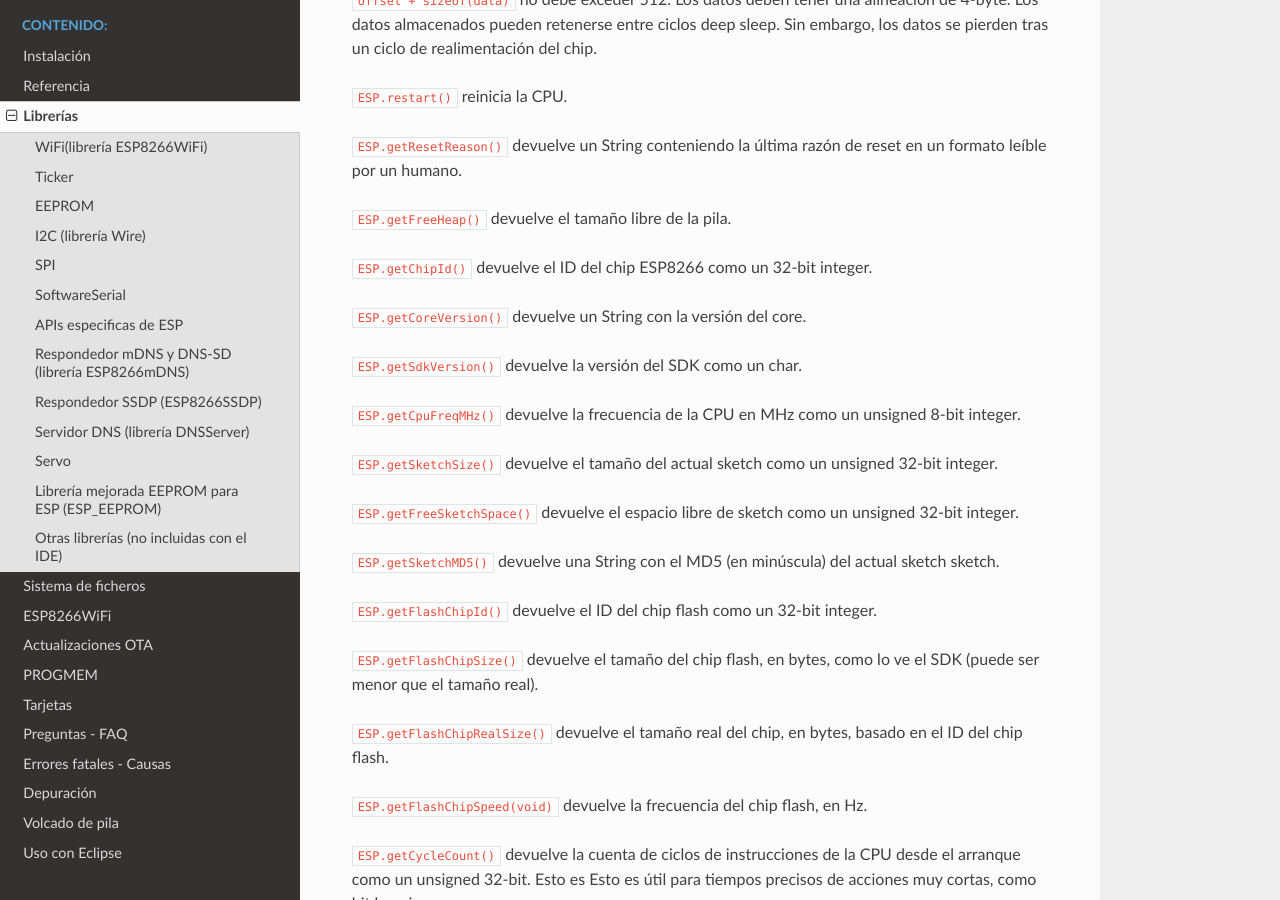
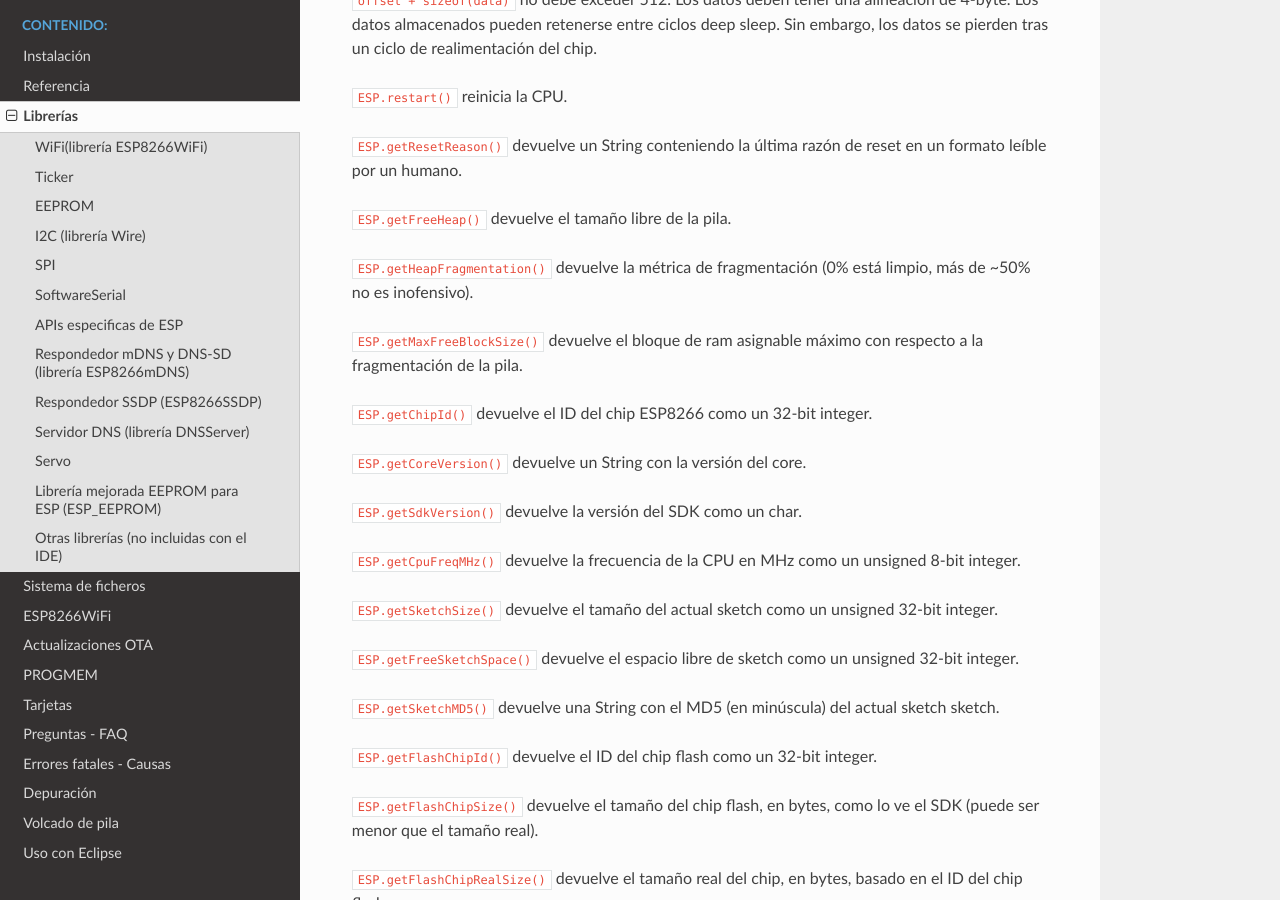
Before and after one commit to lrmoreno007/ESP8266-Arduino-Spanish, a Sphinx documentation site: the page built from doc/libraries.rst, in a window 1280 px wide and 900 px high, scrolled down 2433 px. Built offline with Sphinx 7.4.7 and the Read the Docs theme 2.0.0, drawn with Linux system fonts in a browser that asks for light colours.

Commit message:
metric for heap fragmentation (#5090)

```diff
--- a/doc/libraries.rst
+++ b/doc/libraries.rst
@@ -76,6 +76,10 @@ Algunas APIs especificas de ESP relacionadas a deep sleep, RTC y memoria flash e
 ``ESP.getResetReason()`` devuelve un String conteniendo la última razón de reset en un formato leíble por un humano.
 
 ``ESP.getFreeHeap()`` devuelve el tamaño libre de la pila.
+
+``ESP.getHeapFragmentation()`` devuelve la métrica de fragmentación (0% está limpio, más de ~50% no es inofensivo).
+
+``ESP.getMaxFreeBlockSize()`` devuelve el bloque de ram asignable máximo con respecto a la fragmentación de la pila.
 
 ``ESP.getChipId()`` devuelve el ID del chip ESP8266 como un 32-bit integer.
 
```
